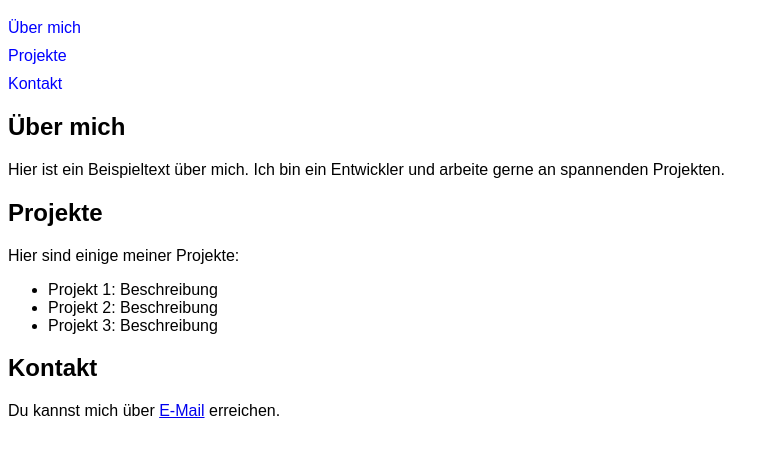
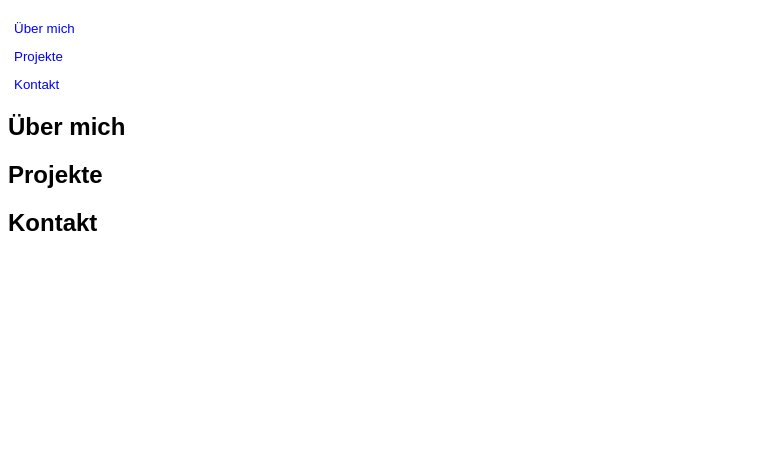
Before and after one commit to bananateaa/Test, a plain HTML site: page index.html in a window 1280 px wide. Shown: the part 61-518 px from the top of the page, without its empty margins (0-779 px from the left). Drawn offline with Linux system fonts and the light colour scheme.

Commit message:
Update index.html
ausklappen implementieren lassen

```diff
--- a/index.html
+++ b/index.html
@@ -15,12 +15,18 @@
         nav ul li {
             margin: 10px 0;
         }
-        nav ul li a {
+        nav ul li button {
+            background: none;
+            border: none;
+            color: blue;
+            cursor: pointer;
             text-decoration: none;
-            color: blue;
         }
-        nav ul li a:hover {
+        nav ul li button:hover {
             text-decoration: underline;
+        }
+        .content {
+            display: none;
         }
     </style>
 </head>
@@ -28,30 +34,47 @@
     <h1>Willkommen auf meiner Webseite</h1>
     <nav>
         <ul>
-            <li><a href="#ueber-mich">Über mich</a></li>
-            <li><a href="#projekte">Projekte</a></li>
-            <li><a href="#kontakt">Kontakt</a></li>
+            <li><button onclick="toggleSection('ueber-mich')">Über mich</button></li>
+            <li><button onclick="toggleSection('projekte')">Projekte</button></li>
+            <li><button onclick="toggleSection('kontakt')">Kontakt</button></li>
         </ul>
     </nav>
 
     <section id="ueber-mich">
         <h2>Über mich</h2>
+        <div id="ueber-mich-content" class="content">
             <p>Hier ist ein Beispieltext über mich. Ich bin ein Entwickler und arbeite gerne an spannenden Projekten.</p>
+        </div>
     </section>
 
     <section id="projekte">
         <h2>Projekte</h2>
+        <div id="projekte-content" class="content">
             <p>Hier sind einige meiner Projekte:</p>
             <ul>
                 <li>Projekt 1: Beschreibung</li>
                 <li>Projekt 2: Beschreibung</li>
                 <li>Projekt 3: Beschreibung</li>
             </ul>
+        </div>
     </section>
 
     <section id="kontakt">
         <h2>Kontakt</h2>
-        <p>Du kannst mich über <a href="mailto:iuztrewq@mailbox.org">E-Mail</a> erreichen.</p>
+        <div id="kontakt-content" class="content">
+            <p>Du kannst mich über <a href="mailto:deine-email@example.com">E-Mail</a> erreichen.</p>
+        </div>
     </section>
+
+    <script>
+        function toggleSection(sectionId) {
+            var content = document.getElementById(sectionId + '-content');
+            if (content.style.display === 'none' || content.style.display === '') {
+                content.style.display = 'block';
+            } else {
+                content.style.display = 'none';
+            }
+        }
+    </script>
 </body>
 </html>
```
Lines whose indentation alone changed are shown as unchanged.
